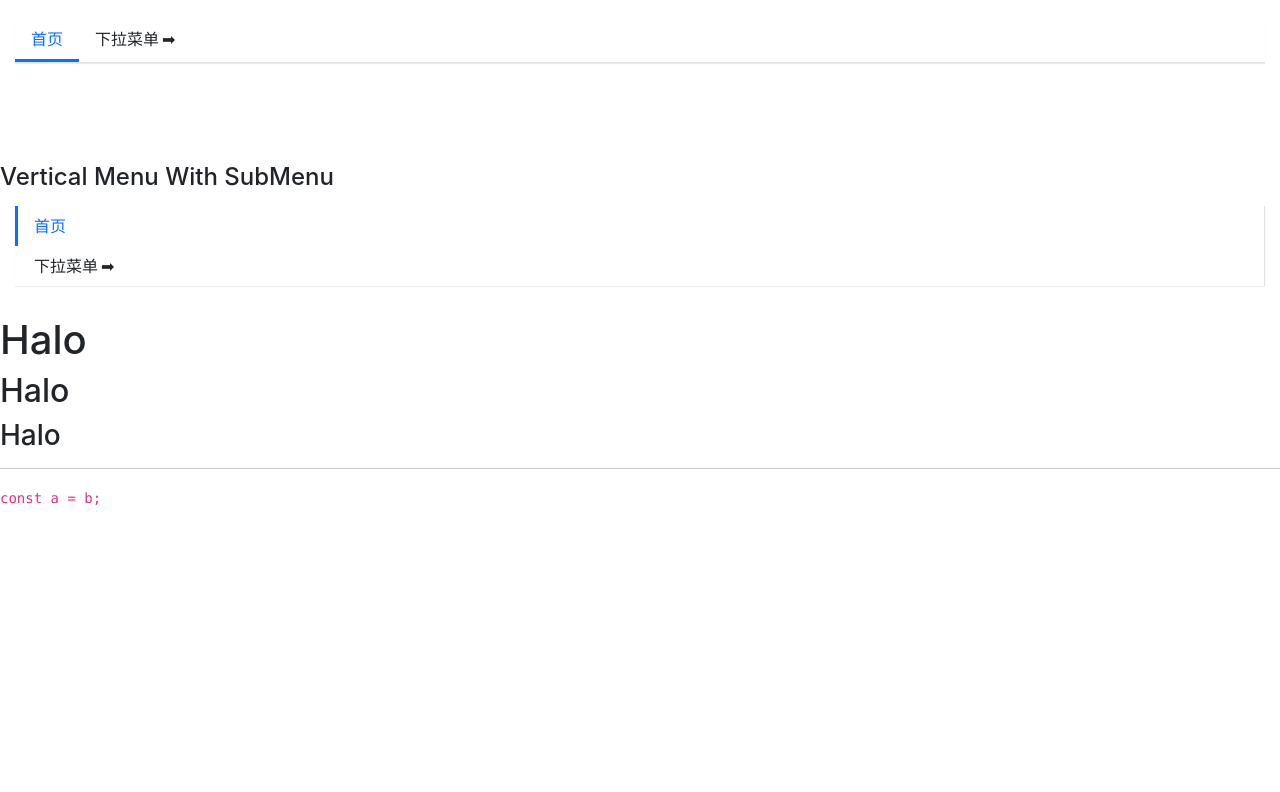
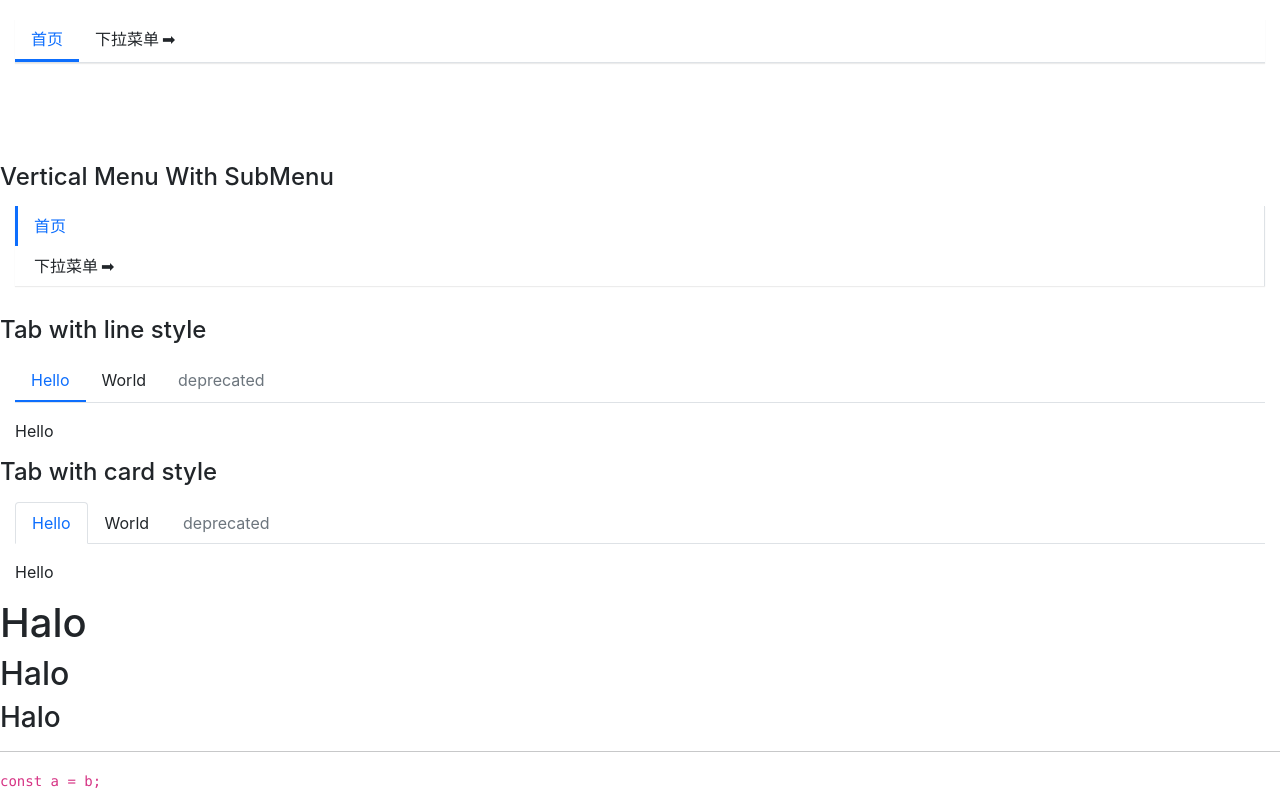
Before and after one commit to Zefeng666/halo-ui, a React (Create React App) app: page / in a window 1280 px wide. Shown: the part 869-1661 px from the top of the page. Before the commit the page ends 1378 px from the top, so only its background shows below. Built offline with nearby package versions, Linux system fonts and the light colour scheme.

Commit message:
ADD 增加Tab组件以及其相关实现

```diff
--- a/package.json
+++ b/package.json
@@ -3,6 +3,9 @@
   "version": "0.1.0",
   "private": true,
   "dependencies": {
+    "@fortawesome/fontawesome-svg-core": "^1.2.34",
+    "@fortawesome/free-solid-svg-icons": "^5.15.2",
+    "@fortawesome/react-fontawesome": "^0.1.14",
     "@testing-library/jest-dom": "^5.11.8",
     "@testing-library/react": "^11.2.2",
     "@testing-library/user-event": "^12.6.0",
--- a/src/App.tsx
+++ b/src/App.tsx
@@ -5,6 +5,8 @@ import Alert from './components/Alert';
 import Menu from "./components/Menu";
 import MenuItem from "./components/Menu/MenuItem";
 import SubMenu from "./components/Menu/SubMenu";
+import Tab from "./components/Tab/Tab";
+import TabItem from "./components/Tab/TabItem";
 function App() {
   return (
     <div className="App">
@@ -85,6 +87,34 @@ function App() {
             </SubMenu>
           </Menu>
         </div>
+        <h4>Tab with line style</h4>
+        <div style={{margin:"15px"}}>
+          <Tab type={"line"} onSelect={index => {console.log(index)}}>
+            <TabItem label={"Hello"}>
+              Hello
+            </TabItem>
+            <TabItem label={"World"}>
+              World
+            </TabItem>
+            <TabItem label={"deprecated"} disabled>
+              deprecated
+            </TabItem>
+          </Tab>
+        </div>
+        <h4>Tab with card style</h4>
+        <div style={{margin:"15px"}}>
+          <Tab type={"card"} onSelect={index => {console.log(index)}}>
+            <TabItem label={"Hello"}>
+              Hello
+            </TabItem>
+            <TabItem label={"World"}>
+              World
+            </TabItem>
+            <TabItem label={"deprecated"} disabled>
+              deprecated
+            </TabItem>
+          </Tab>
+        </div>
         <h1>Halo</h1>
         <h2>Halo</h2>
         <h3>Halo</h3>
--- /dev/null
+++ b/src/components/Tab/Tab.tsx
@@ -0,0 +1,85 @@
+import React, {createContext, FunctionComponentElement, useContext, useState} from "react";
+import {ITabItemProps} from "./TabItem";
+import classNames from "classnames";
+
+
+//选择函数
+type selectCallback = (index:number)=>void
+
+interface ITabProps{
+    defaultIndex?:number;
+    onSelect:selectCallback;
+    className?:string;
+    type?: 'line' | 'card';
+}
+
+
+const Tab:React.FC<ITabProps> = (props)=>{
+    const {defaultIndex,className,onSelect,children,type} = props;
+    const [activeIndex,setActive] = useState(defaultIndex)
+
+    const navClass = classNames('tabs-nav',{
+        'nav-line':type === 'line',
+        'nav-card':type === 'card'
+    })
+    // const classes = className('',{
+    //
+    // })
+
+    const handleClick = (e:React.MouseEvent,index:number,disabled:boolean|undefined)=>{
+        if (!disabled){
+            setActive(index)
+            if (onSelect){
+                onSelect(index)
+            }
+        }
+    }
+
+    //渲染Links
+    const renderLinks = ()=>{
+        return React.Children.map(children,(child, index) => {
+            const childElement = child as FunctionComponentElement<ITabItemProps>
+            const {label,disabled} = childElement.props;
+            const classes = classNames('tabs-nav-item',{
+                'is-active': activeIndex === index,
+                'disabled':disabled
+            })
+            return (
+                <li className={classes}
+                    key={`tab-item-nav-${index}`}
+                    onClick={(e)=>{handleClick(e,index,disabled)}}
+                >
+                    {label}
+                </li>
+            )
+        })
+    }
+    //渲染Content
+    const renderContent = ()=>{
+        return React.Children.map(children,((child, index) => {
+            if (index === activeIndex){
+                return child
+            }
+        }))
+    }
+
+    return (
+        <div className={`${className}`}>
+            <ul className={navClass}>
+                {renderLinks()}
+            </ul>
+            <div className={"tabs-content"}>
+                {renderContent()}
+            </div>
+        </div>
+    )
+}
+
+Tab.defaultProps = {
+    defaultIndex:0,
+    type: 'line'
+}
+
+Tab.displayName = "Tab"
+
+export default Tab;
--- /dev/null
+++ b/src/components/Tab/TabItem.tsx
@@ -0,0 +1,15 @@
+import React from "react";
+
+export interface ITabItemProps {
+    label:string | React.ReactElement,
+    disabled?:boolean
+}
+
+const TabItem:React.FC<ITabItemProps> = ({children})=>{
+    return (<div>
+        {children}
+    </div>)
+}
+
+
+export default TabItem;
--- /dev/null
+++ b/src/components/Tab/_style.scss
@@ -0,0 +1,51 @@
+.tabs-nav{
+  display: flex;
+  flex-wrap: wrap;
+  padding-left: 0;
+  margin-bottom: 0;
+  list-style: none;
+  border-bottom: $nav-tabs-border-width solid $nav-tabs-border-color;
+}
+.tabs-nav-item {
+  display: block;
+  padding: $nav-link-padding-y $nav-link-padding-x;
+  font-size: 1rem;
+  cursor: pointer;
+  &:hover,&:focus {
+    color: $nav-tabs-link-hover-color;
+  }
+  &.disabled{
+    color: $nav-link-disabled-color;
+    pointer-events: none;
+    cursor: default;
+    background-color: transparent;
+    border-color: transparent;
+  }
+  &.is-active{
+    color: $nav-tabs-link-active-color;
+  }
+}
+
+.nav-line {
+  .tabs-nav-item {
+    &.is-active {
+      border-bottom: $nav-tabs-border-width * 2 solid  $nav-tabs-link-active-color;
+    }
+  }
+}
+
+.nav-card {
+  .tabs-nav-item {
+    border: $nav-tabs-border-width solid transparent;
+    margin-bottom: -$nav-tabs-border-width;
+    &.is-active {
+      @include border-top-radius($nav-tabs-border-radius);
+      background-color: $nav-tabs-link-active-bg;
+      border-color: $nav-tabs-link-active-border-color;
+    }
+  }
+}
+
+.tabs-content{
+  margin-top: $nav-tabs-content-margin;
+}
--- a/src/styles/_mixin.scss
+++ b/src/styles/_mixin.scss
@@ -43,3 +43,18 @@
   color: $color;
   background: $background;
 }
+
+@mixin border-right-radius($raduis) {
+  border-top-right-radius: $raduis;
+  border-bottom-right-radius: $raduis;
+}
+
+@mixin border-left-radius($raduis) {
+  border-top-left-radius: $raduis;
+  border-bottom-left-radius: $raduis;
+}
+
+@mixin border-top-radius($raduis) {
+  border-top-left-radius: $raduis;
+  border-top-right-radius: $raduis;
+}
--- a/src/styles/_variables.scss
+++ b/src/styles/_variables.scss
@@ -289,3 +289,20 @@ $progress-bg:                       $gray-200 !default;
 $progress-border-radius:            $border-radius !default;
 $progress-bar-color:                $white !default;
 $progress-bar-transition:           width .6s ease !default;
+
+
+// Navs
+
+$nav-link-padding-y:                .5rem !default;
+$nav-link-padding-x:                1rem !default;
+$nav-link-disabled-color:           $gray-600 !default;
+
+$nav-tabs-border-color:             $gray-300 !default;
+$nav-tabs-border-width:             $border-width !default;
+$nav-tabs-border-radius:            $border-radius !default;
+$nav-tabs-link-hover-border-color:  $gray-200 $gray-200 $nav-tabs-border-color !default;
+$nav-tabs-link-hover-color:         $primary !default;
+$nav-tabs-link-active-color:        $primary !default;
+$nav-tabs-link-active-bg:           $body-bg !default;
+$nav-tabs-link-active-border-color: $gray-300 $gray-300 $nav-tabs-link-active-bg !default;
+$nav-tabs-content-margin:           1rem !default;
--- a/src/styles/index.scss
+++ b/src/styles/index.scss
@@ -8,3 +8,4 @@
 @import "../components/Button/style";
 @import "../components/Alert/style";
 @import "../components/Menu/style";
+@import "../components/Tab/style";
```
Also changed, not shown: 1 other file (tests, documents, lock files or other folders).
